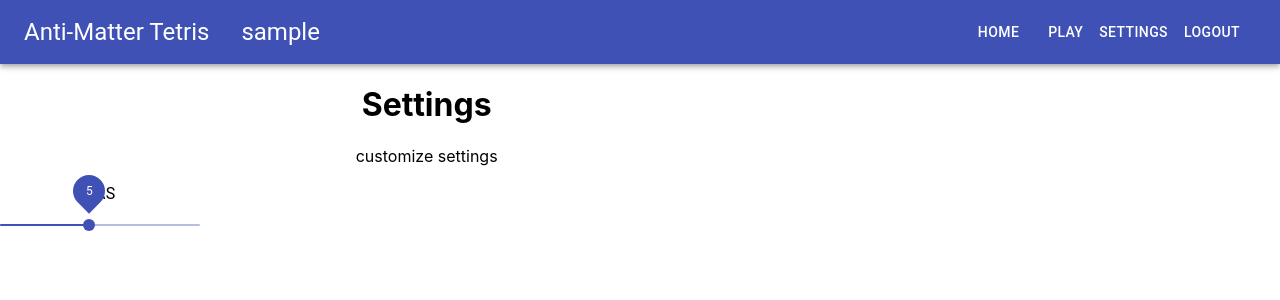
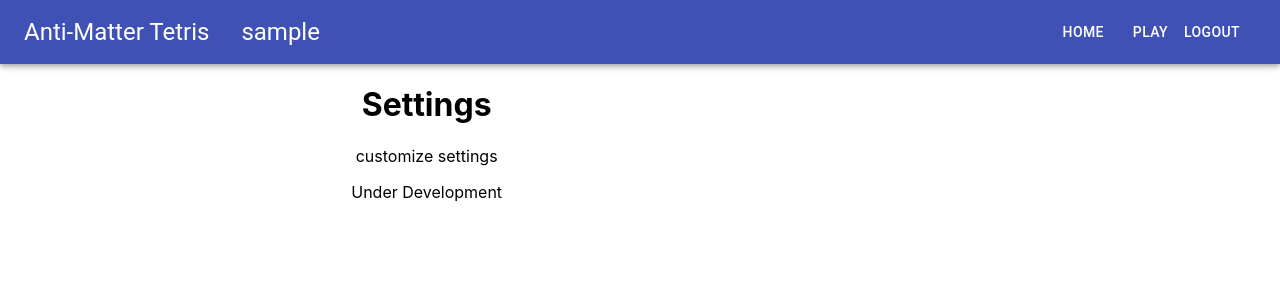
Before and after one commit to ryalsjosh14/tetra-battle, a React (Create React App) app in the folder tetribattle/: page /settingsPage in a window 1280 px wide. Shown: the top 300 px of the page. Built offline with nearby package versions, Linux system fonts and the light colour scheme; sample sign-in values are in the browser's storage; what react-unity-webgl would draw is missing.

Commit message:
quick fix

```diff
--- a/tetribattle/src/NavBar.js
+++ b/tetribattle/src/NavBar.js
@@ -57,10 +57,10 @@ const NavBar = (props) => {
               : <Button title="Please login to play" href="/room" style={{display: 'flex', color: 'grey', justifyContent:'flex-end'}}>Play</Button>
             }
 
-            { currentUser
+            {/* { currentUser
               ? <Button color="inherit" href="/settingsPage" style={{display: 'flex', justifyContent:'flex-end'}}>Settings</Button>
               : <Button title="Please login to change settings" href="/settingsPage" style={{display: 'flex', color: 'grey', justifyContent:'flex-end'}}>Settings</Button>
-            }
+            } */}
 
             {loginButton}
 
--- a/tetribattle/src/screens/Settings.js
+++ b/tetribattle/src/screens/Settings.js
@@ -18,15 +18,16 @@ const Settings = (props) => {
                 <Grid item xs={12} sm={8}>
                     <h1>Settings</h1>
                     <p>customize settings</p>
+                    <p>Under Development</p>
                 </Grid>
                 <Grid item xs={false} sm={2}/>
 
-                <Box sx={{width:200}}>
+                {/* <Box sx={{width:200}}>
                     <Typography id="das-slider" gutterBottom>
                         DAS
                     </Typography>
                     <Slider width={200} defaultValue={5} valueLabelDisplay="on"  min={1} max={10} step={.1}  />
-                </Box>
+                </Box> */}
 
             </Grid>
         </form>
```
